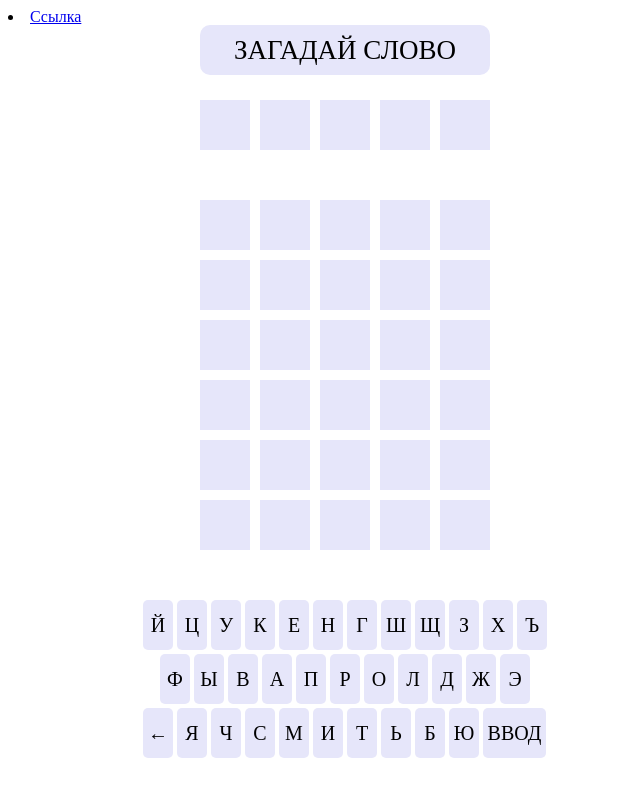
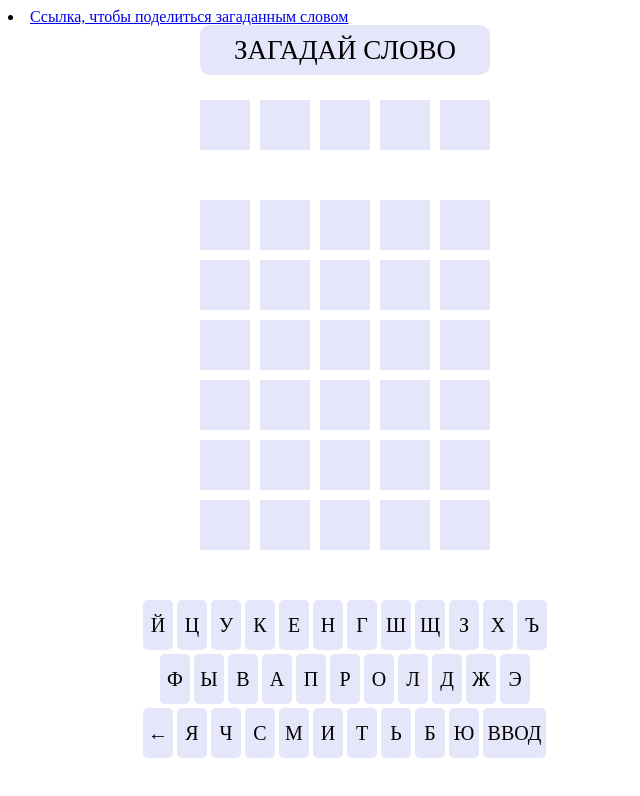
Before and after one commit to letasm/wordle, a plain HTML site: page index.html in a window 1280 px wide. Shown: the whole page, without its empty margins (0-640 px from the left). Drawn offline with Linux system fonts and the light colour scheme.

Commit message:
Update index.html

```diff
--- a/index.html
+++ b/index.html
@@ -14,8 +14,7 @@
 
 <li><a href="https://api.whatsapp.com/send?phone=71234567890&text=пр
 target="_blank"
-class="word"
->Ссылка</a></li>
+class="word">Ссылка, чтобы поделиться загаданным словом</a></li>
 
 <div class="b0-0">ЗАГАДАЙ СЛОВО</div>
 
```
